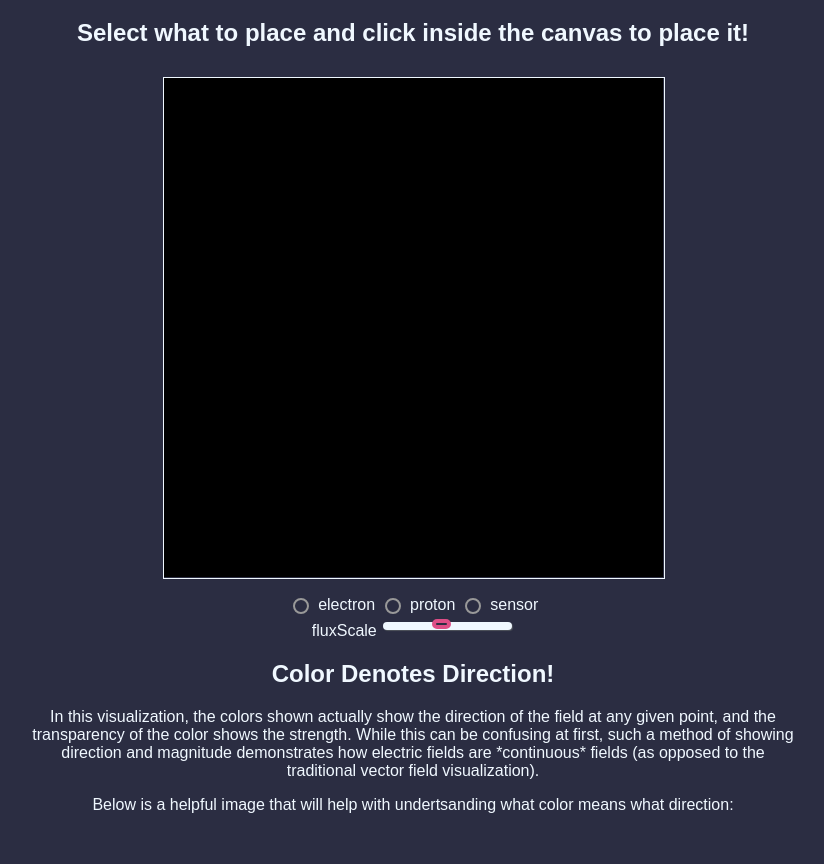
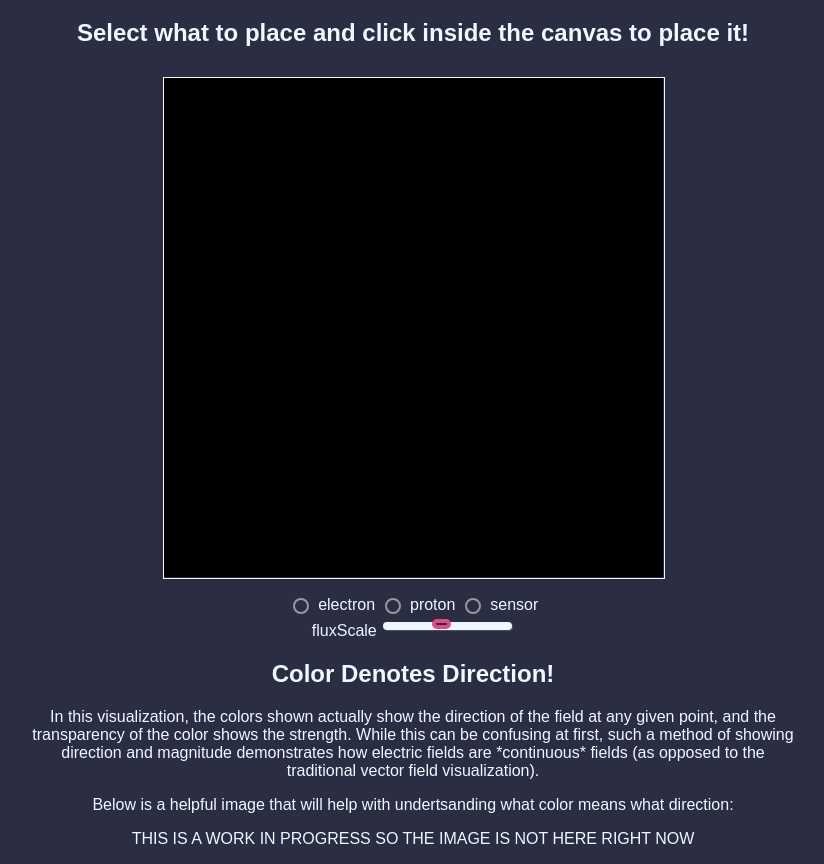
Before and after one commit to satrams/efield-visualization, a plain HTML site: page index.html in a window 1280 px wide. Shown: the part 61-925 px from the top of the page, without its empty margins (227-1051 px from the left). Before the commit the page ends 891 px from the top, so only its background shows below. Drawn offline with Linux system fonts and the light colour scheme.

Commit message:
added placeholder text for image

```diff
--- a/index.html
+++ b/index.html
@@ -33,6 +33,7 @@
         <h2>Color Denotes Direction!</h2>
         <p>In this visualization, the colors shown actually show the direction of the field at any given point, and the transparency of the color shows the strength. While this can be confusing at first, such a method of showing direction and magnitude demonstrates how electric fields are *continuous* fields (as opposed to the traditional vector field visualization).</p>
         <p>Below is a helpful image that will help with undertsanding what color means what direction: </p>
+        <p>THIS IS A WORK IN PROGRESS SO THE IMAGE IS NOT HERE RIGHT NOW</p>
     </div>
 </body>
 
```
